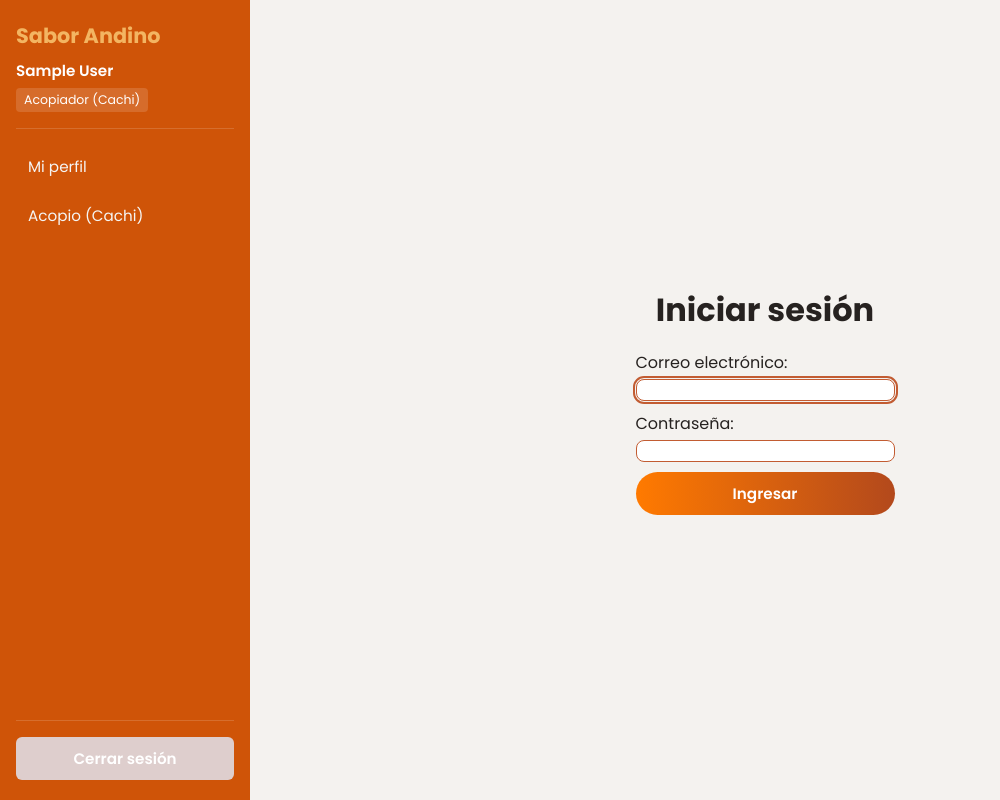
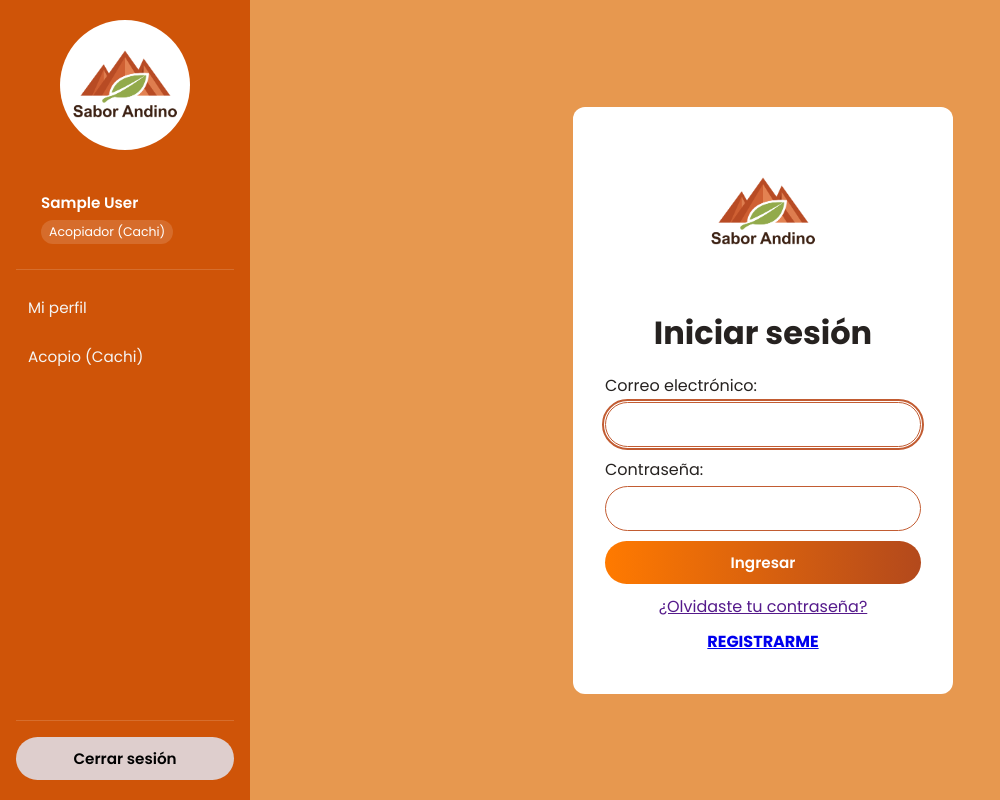
Before and after one commit to alvaroreta/sabor_andino, a Django app: page /login/ in a window 1280 px wide. Shown: the whole page, without its empty margins (0-1000 px from the left). Run offline with Django 5.2, Linux system fonts and the light colour scheme; the visitor is signed in with stand-in values (Sample User, id 1).

Commit message:
PANTALLA/LOGICA LOGIN: Completa - MODELO BASE HTML: LIST0 | PANTALLA CREAR USUARIO: 50%

```diff
--- a/sabor_andino/sabor_andino/urls.py
+++ b/sabor_andino/sabor_andino/urls.py
@@ -19,7 +19,7 @@ from django.conf.urls.static import static
 from django.contrib import admin
 from django.contrib.auth import views as auth_views
 from django.shortcuts import redirect, render
-from django.urls import path
+from django.urls import include, path
 
 
 def inicio(request):
@@ -30,10 +30,12 @@ def perfil(request):
     return render(request, 'base.html')
 
 
+
 urlpatterns = [
     path('', inicio, name='inicio'),
     path('login/', auth_views.LoginView.as_view(), name='login'),
     path('logout/', auth_views.LogoutView.as_view(), name='logout'),
     path('perfil/', perfil, name='perfil'),
     path('admin/', admin.site.urls),
+    path('usuarios/', include('usuarios.urls')),
 ]+ static(settings.MEDIA_URL, document_root=settings.MEDIA_ROOT)
--- a/sabor_andino/static/css/main.css
+++ b/sabor_andino/static/css/main.css
@@ -3,35 +3,54 @@
     margin: 0;
     padding: 0;
 }
+
 .cont-prin {
     align-content: center;
 }
+
 input,
 button,
 textarea,
 select {
     font-family: inherit;
 }
+
 input::placeholder,
 textarea::placeholder {
     font-family: inherit;
 }
+
 input,
 textarea,
 select {
     border: 1px solid #c25c32;
     border-radius: 8px;
 }
+
 input:focus,
 textarea:focus,
 select:focus {
     outline: 2px solid #c25c32;
     outline-offset: 1px;
 }
+
 body {
     font-family: 'Poppins', system-ui, -apple-system, sans-serif;
     background-color: #f4f2ef;
     color: #262220;
+}
+
+.contenedor-login {
+    background-color: white;
+    display: flex;
+    flex-direction: column;
+    align-items: center;
+    justify-content: center;
+    gap: 16px;
+    width: min(380px, 100%);
+    padding: 40px 32px;
+    border-radius: 12px;
+
 }
 
 .contenedor-barra {
@@ -53,6 +72,20 @@ body {
     border-bottom: 1px solid rgba(255, 255, 255, 0.15);
     padding-bottom: 16px;
     margin-bottom: 16px;
+    padding: 25px;
+}
+
+.contenedor-logo {
+    background-color: white;
+    display: flex;
+    justify-content: center;
+    align-items: center;
+    border-radius: 100px;
+    padding: 15px;
+    height: 130px;
+    width: 130px;
+    align-self: center;
+    margin-bottom: 16px;
 }
 
 .barra-lateral-encabezado h2 {
@@ -72,7 +105,7 @@ body {
     font-size: 0.78rem;
     background-color: rgba(255, 255, 255, 0.14);
     padding: 3px 8px;
-    border-radius: 4px;
+    border-radius: 100px;
 }
 
 .contenedor-nev {
@@ -107,10 +140,11 @@ body {
     background-color: #dececd;
     color: #ffffff;
     border: none;
-    border-radius: 6px;
+    border-radius: 100px;
     font-size: 0.95rem;
     font-weight: 600;
     cursor: pointer;
+    color: black;
 }
 
 .btn-logout:hover {
@@ -143,6 +177,11 @@ body {
     justify-content: center;
     gap: 16px;
     text-align: center;
+    background-color: #e7984f;
+}
+
+.registrarme {
+    font-weight: bold;
 }
 
 .contenido-login form {
@@ -159,7 +198,7 @@ body {
     text-align: left;
 }
 
-.boton-ingresar{
+.boton-ingresar {
     border-radius: 100px;
     padding: 10px 20px;
     border: none;
@@ -173,3 +212,11 @@ body {
 .boton-ingresar:hover {
     background: linear-gradient(90deg, #e66f00, #933a17);
 }
+
+.contenido-login form input {
+    width: 100%;
+    padding: 10px 12px;
+    font-size: 0.95rem;
+    border-radius: 100px;
+    box-sizing: border-box;
+}
--- a/sabor_andino/templates/base.html
+++ b/sabor_andino/templates/base.html
@@ -1,6 +1,7 @@
 {% load static %}
 <!DOCTYPE html>
 <html lang="es">
+
 <head>
     <meta charset="UTF-8">
     <meta name="viewport" content="width=device-width, initial-scale=1.0">
@@ -10,12 +11,15 @@
     <link href="https://fonts.googleapis.com/css2?family=Poppins:wght@400;500;600;700&display=swap" rel="stylesheet">
     <link rel="stylesheet" href="{% static 'css/main.css' %}">
 </head>
+
 <body>
     <div class="contenedor-barra">
         {% if user.is_authenticated %}
         <aside class="barra-lateral">
+            <div class="contenedor-logo">
+                <img src="{% static 'img/sabor_andino_logo.png' %}" alt="logo_sabor_andino" width="150" height="80">
+            </div>
             <div class="barra-lateral-encabezado">
-                <h2>Sabor Andino</h2>
                 <p>{{ user.first_name }} {{ user.last_name }}</p>
                 <span>{{ user.get_rol_display }}</span>
             </div>
@@ -24,24 +28,24 @@
                 <a href="{% url 'perfil' %}">Mi perfil</a>
 
                 {% if user.rol == 'SOCIO_GERENTE' %}
-                    <a href="#">Gestión de Usuarios</a>
-                    <a href="#">Catálogo y Precios</a>
+                <a href="{% url 'usuarios:crear' %}">Gestión de Usuarios</a>
+                <a href="#">Catálogo y Precios</a>
                 {% endif %}
 
                 {% if user.rol == 'ACOPIADOR' or user.rol == 'SOCIO_GERENTE' %}
-                    <a href="#">Acopio (Cachi)</a>
+                <a href="#">Acopio (Cachi)</a>
                 {% endif %}
 
                 {% if user.rol == 'AUX_LABORATORIO' or user.rol == 'RESP_CALIDAD' or user.rol == 'SOCIO_GERENTE' %}
-                    <a href="#">Control de Calidad</a>
+                <a href="#">Control de Calidad</a>
                 {% endif %}
 
                 {% if user.rol == 'JEFA_PLANTA' or user.rol == 'SOCIO_GERENTE' %}
-                    <a href="#">Producción</a>
+                <a href="#">Producción</a>
                 {% endif %}
 
                 {% if user.rol == 'ENC_DEPOSITO' or user.rol == 'SOCIO_GERENTE' %}
-                    <a href="#">Inventario</a>
+                <a href="#">Inventario</a>
                 {% endif %}
             </nav>
 
@@ -58,4 +62,5 @@
         </main>
     </div>
 </body>
+
 </html>
--- a/sabor_andino/templates/registration/login.html
+++ b/sabor_andino/templates/registration/login.html
@@ -1,18 +1,28 @@
 {% extends "base.html" %}
+{% load static %}
+
 
 {% block content_class %}contenido-login{% endblock %}
 
 {% block title %}Iniciar sesión - Sabor Andino{% endblock %}
 
 {% block content %}
+<div class="background">
+    <div class="contenedor-login">
+        <div class="contenedor-logo">
+            <img src="{% static 'img/sabor_andino_logo.png' %}" alt="Sabor Andino" width="150" height="80">
+        </div>
 
         <h1>Iniciar sesión</h1>
         <div class="cont-prin">
             <form method="post">
                 {% csrf_token %}
                 {{ form.as_p }}
-
                 <button type="submit" class="boton-ingresar">Ingresar</button>
+                <a href=""> ¿Olvidaste tu contraseña? </a>
+                <a href="{% url 'usuarios:crear' %}" class="registrarme"> REGISTRARME</a>
             </form>
         </div>
+    </div>
+</div>
 {% endblock %}
--- /dev/null
+++ b/sabor_andino/usuarios/urls.py
@@ -0,0 +1,8 @@
+from django.urls import path
+from . import views
+
+app_name = 'usuarios'
+
+urlpatterns = [
+    path('crear/', views.crear_usuario, name='crear'),
+]
```
Also changed, not shown: sabor_andino/templates/usuarios/usuario_form.html (added, +16 -0 lines), sabor_andino/usuarios/forms.py (added, +10 -0 lines), sabor_andino/usuarios/views.py (+13 -2 lines), sabor_andino/static/img/sabor_andino_logo.png (added), 1 other file. Lines whose indentation alone changed are shown as unchanged.
